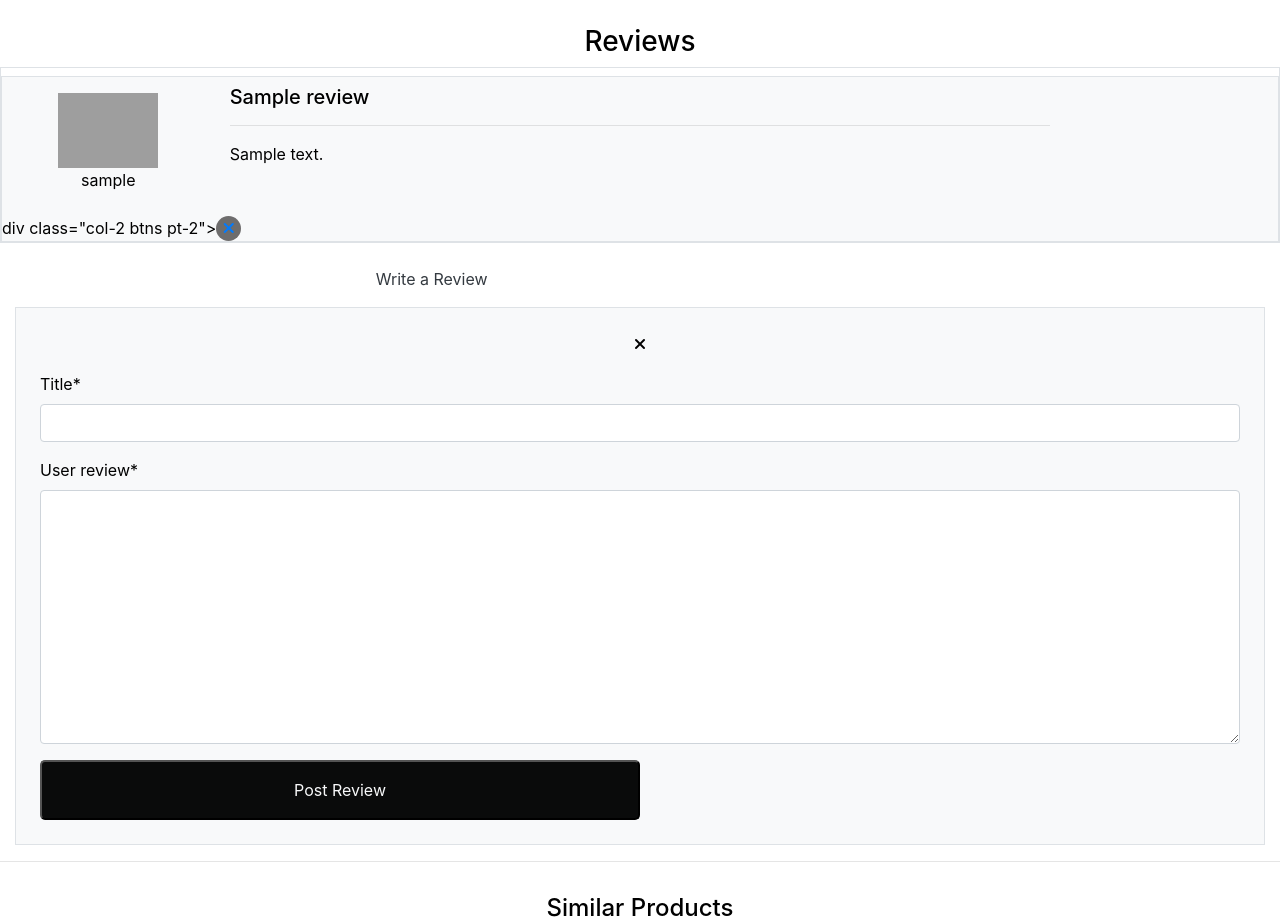
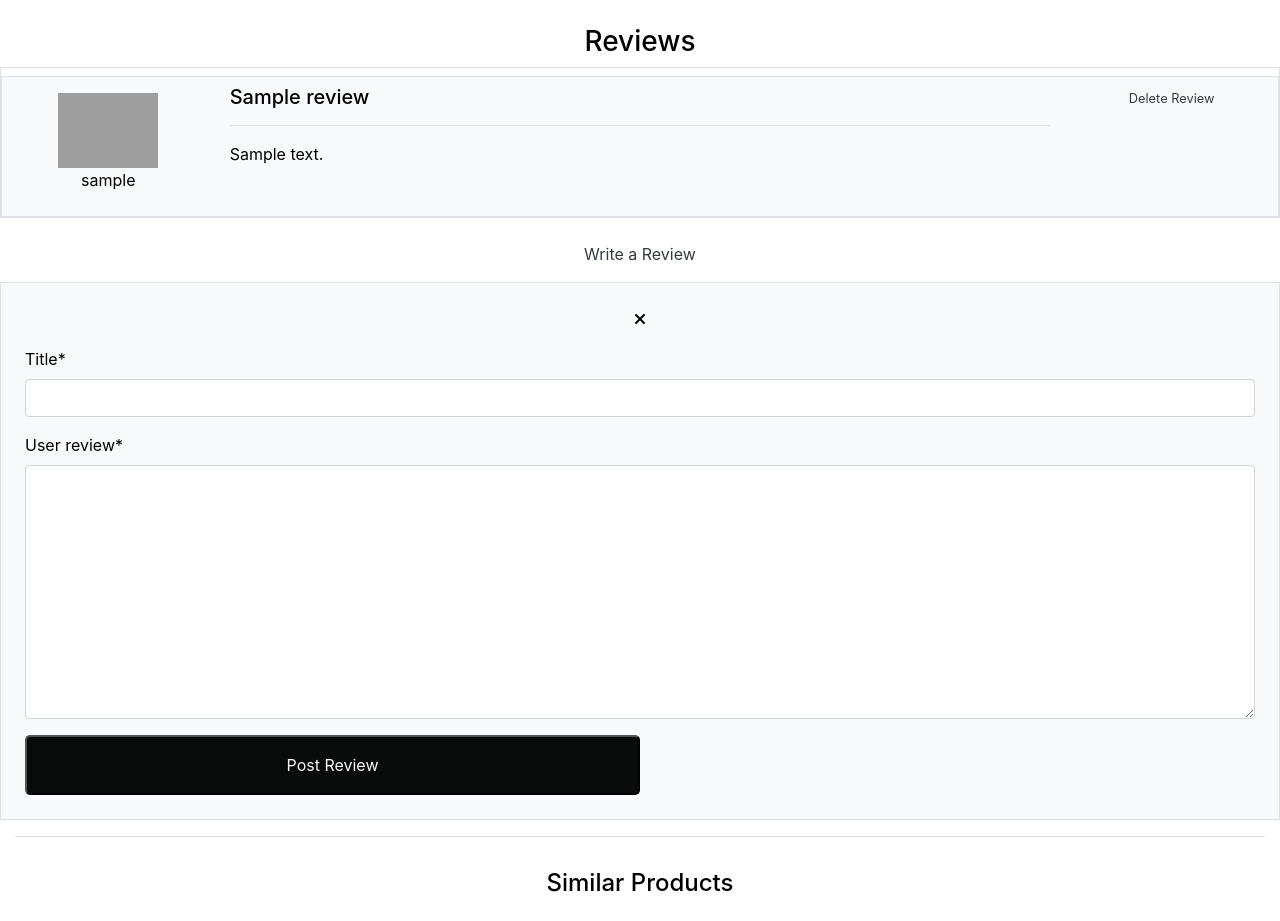
Before and after one commit to Deepak9912/My-Phone, a Django app: page /products/1/ in a window 1280 px wide. Shown: the part 767-1688 px from the top of the page. Run offline with Django 3.2, Linux system fonts and the light colour scheme; a user stored in the database is signed in; data comes from the database, SQL or seed files in the repository; tables that the repository leaves empty hold one stand-in row (values such as "Sample post"); grey boxes marked "Sample" are stand-in pictures; some libraries are stand-ins or nearby versions; grey boxes are pictures that could not be loaded.

Commit message:
add a view to delete a review from product details page and create a url path for it

```diff
--- a/products/templates/products/product_detail.html
+++ b/products/templates/products/product_detail.html
@@ -179,11 +179,11 @@
                             </p>
                         </div>
                         {% if request.user.is_superuser %}
-                        div class="col-2 btns pt-2">
-                            <div class="review-background">
+                        <div class="col-2 btns pt-2">
+                            <div class="delete-review">
                                 <a href="{% url 'delete_product_review' review.id %}">
-                                    <p class="text-blue text-center">
-                                        <i class="fa-solid fa-xmark"></i>
+                                    <p class="text-center">
+                                        <span class="small text-decoration-none text-dark text-bold">Delete Review</span>
                                     </p>
                                 </a>
                             </div>
--- a/products/urls.py
+++ b/products/urls.py
@@ -4,4 +4,8 @@ from . import views
 urlpatterns = [
     path('', views.all_products, name='products'),
     path('<int:product_id>/', views.product_detail, name='product_detail'),
+    path(
+        'delete_product_review/<int:review_id>/',
+        views.delete_product_review,
+        name='delete_product_review'),
 ]
--- a/products/views.py
+++ b/products/views.py
@@ -104,3 +104,18 @@ def product_detail(request, product_id):
     }
 
     return render(request, 'products/product_detail.html', context)
+
+
+def delete_product_review(request, review_id):
+    """
+    Deletes the review from the product
+    """
+    if not request.user.is_superuser:
+        messages.error(request, 'Sorry, only store owners can delete reviews')
+        return redirect(reverse('home'))
+
+    review = get_object_or_404(Review, pk=review_id)
+    review.delete()
+    messages.success(request, 'Review has been deleted!')
+
+    return redirect(reverse('products'))
--- a/static/css/base.css
+++ b/static/css/base.css
@@ -363,12 +363,9 @@ body {
     cursor: pointer;
 }
 
-.review-background {
-    height: 25px;
-    width: 25px;
-    border-radius: 50%;
-    background-color: #1714149c;
-    float: right;
+.delete-review a{
+    columns: black;
+    text-decoration: none;
 }
 
 /*...................................Bag */
```
